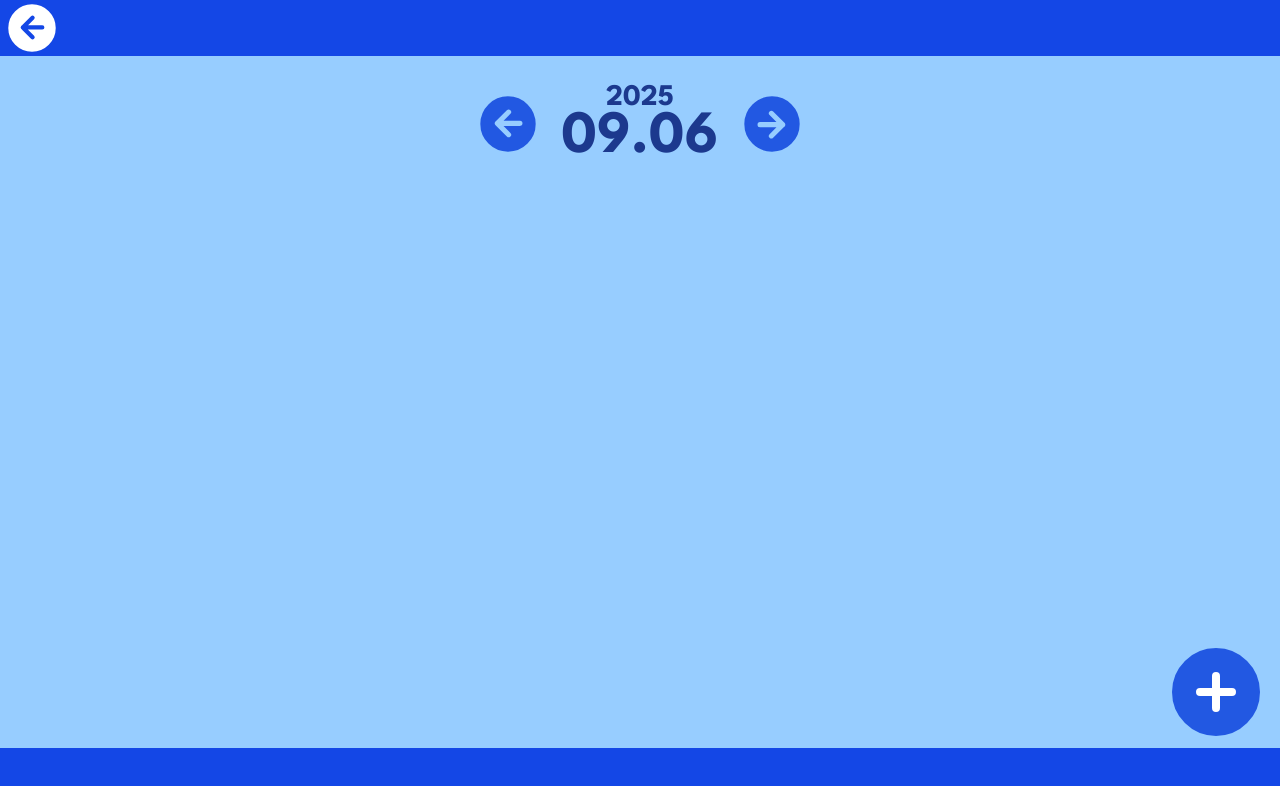
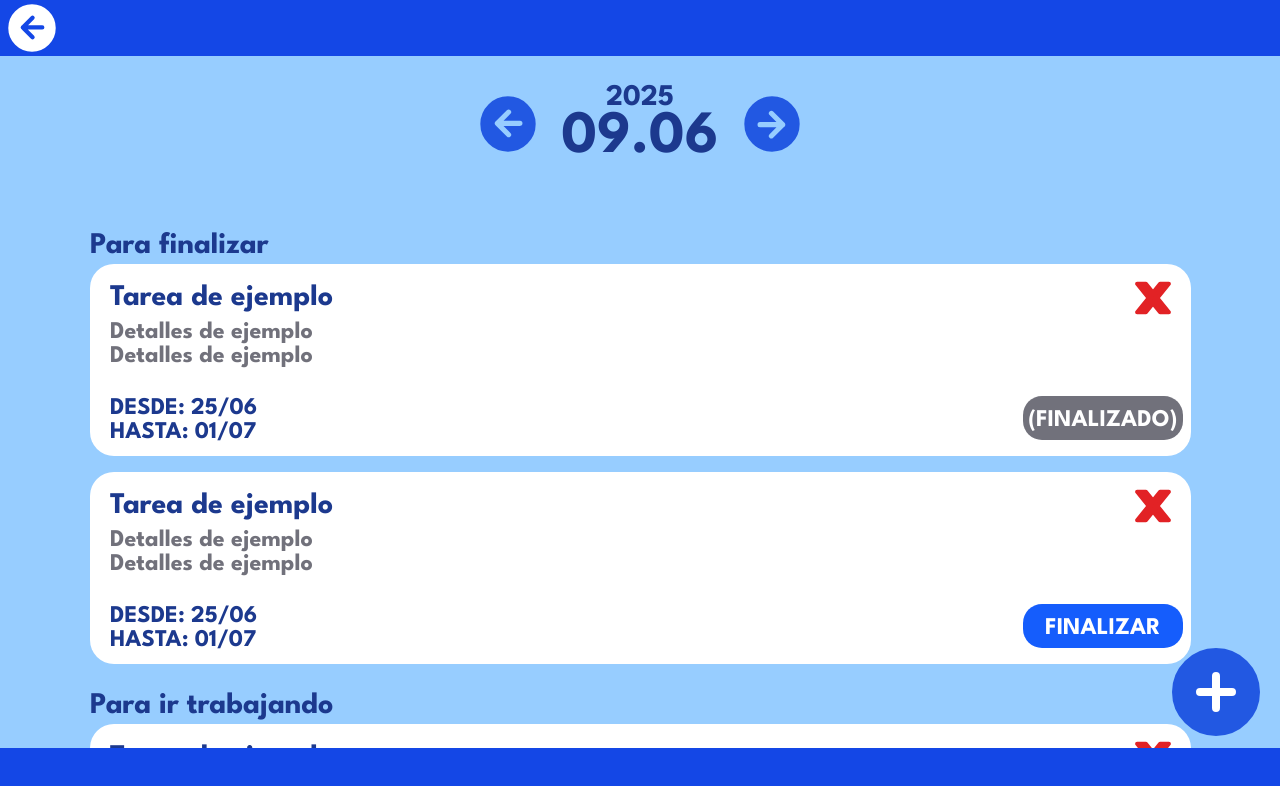
Before and after one commit to Fer2703/AgendifyFabi, a React (Vite) app in the folder agendify/: page /diatareas in a window 1280 px wide. Shown: the top 786 px of the page. Built offline with nearby package versions, Linux system fonts and the light colour scheme.

Commit message:
feat: Tareas
lol

```diff
--- a/agendify/src/pages/DiaTareas.tsx
+++ b/agendify/src/pages/DiaTareas.tsx
@@ -88,6 +88,53 @@ function DiaTareas() {
         />
       </div>
 
+      {/* TAREAS */}
+      <div className='w-[86%] h-155 transform left-1/2 -translate-x-1/2 top-57 absolute overflow-y-auto'>
+        {/* Para ir trabajando */}
+        <div className='w-full h-96 left-0 top-0 absolute'>
+          <div className='w-full h-10 left-0 top-0 absolute justify-start text-blue-900 text-3xl font-bold'>Para finalizar</div>
+
+          {/* Tarea 1*/}
+          <div className='w-full h-48 left-0 top-9 absolute bg-white rounded-3xl'>
+            <div className="w-60 h-10 left-5 top-4 absolute justify-start text-blue-900 text-3xl font-bold">Tarea de ejemplo</div>
+            <div className="w-60 h-20 left-5 top-14 leading-none absolute justify-center text-zinc-500 text-2xl font-bold">Detalles de ejemplo Detalles de ejemplo</div>
+            <div className="w-40 h-11 left-5 bottom-4 leading-none absolute justify-center text-blue-900 text-2xl font-bold">DESDE: 25/06<br/>HASTA: 01/07</div>
+            <div className='w-40 h-11 right-2 bottom-4 absolute bg-zinc-500 rounded-[19px]'>
+              <div className="w-40 h-11 left-0 top-2 absolute text-center justify-center text-white text-2xl">(FINALIZADO)</div>
+            </div>
+            <img src="/src/assets/X.svg" alt="X" className='w-9 h-9 right-5 top-4 absolute' />
+          </div>
+
+          {/* Tarea 2*/}
+          <div className='w-full h-48 left-0 top-61 absolute bg-white rounded-3xl'>
+            <div className="w-60 h-10 left-5 top-4 absolute justify-start text-blue-900 text-3xl font-bold">Tarea de ejemplo</div>
+            <div className="w-60 h-20 left-5 top-14 leading-none absolute justify-center text-zinc-500 text-2xl font-bold">Detalles de ejemplo Detalles de ejemplo</div>
+            <div className="w-40 h-11 left-5 bottom-4 leading-none absolute justify-center text-blue-900 text-2xl font-bold">DESDE: 25/06<br/>HASTA: 01/07</div>
+            <div className='w-40 h-11 right-2 bottom-4 absolute bg-blue-600 rounded-[19px]'>
+              <div className="w-40 h-11 left-0 top-2 absolute text-center justify-center text-white text-2xl">FINALIZAR</div>
+            </div>
+            <img src="/src/assets/X.svg" alt="X" className='w-9 h-9 right-5 top-4 absolute' />
+          </div>
+
+        </div>
+        <div className='w-full h-56 left-0 top-115 absolute'>
+          <div className='w-full h-10 left-0 top-0 absolute justify-start text-blue-900 text-3xl font-bold'>Para ir trabajando</div>
+
+          {/* Tarea 3*/}
+          <div className='w-full h-48 left-0 top-9 absolute bg-white rounded-3xl'>
+            <div className="w-60 h-10 left-5 top-4 absolute justify-start text-blue-900 text-3xl font-bold">Tarea de ejemplo</div>
+            <div className="w-60 h-20 left-5 top-14 leading-none absolute justify-center text-zinc-500 text-2xl font-bold">Detalles de ejemplo Detalles de ejemplo</div>
+            <div className="w-40 h-11 left-5 bottom-4 leading-none absolute justify-center text-blue-900 text-2xl font-bold">DESDE: 25/06<br/>HASTA: 01/07</div>
+            <div className='w-40 h-11 right-2 bottom-4 absolute bg-blue-600 rounded-[19px]'>
+              <div className="w-40 h-11 left-0 top-2 absolute text-center justify-center text-white text-2xl">FINALIZAR</div>
+            </div>
+            <img src="/src/assets/X.svg" alt="X" className='w-9 h-9 right-5 top-4 absolute' />
+          </div>
+        </div>
+      </div>
+
+
+
       {/* Agregar Tarea */}
       <div className="w-24 h-24 right-4 bottom-15 absolute z-10">
         <motion.img
```
